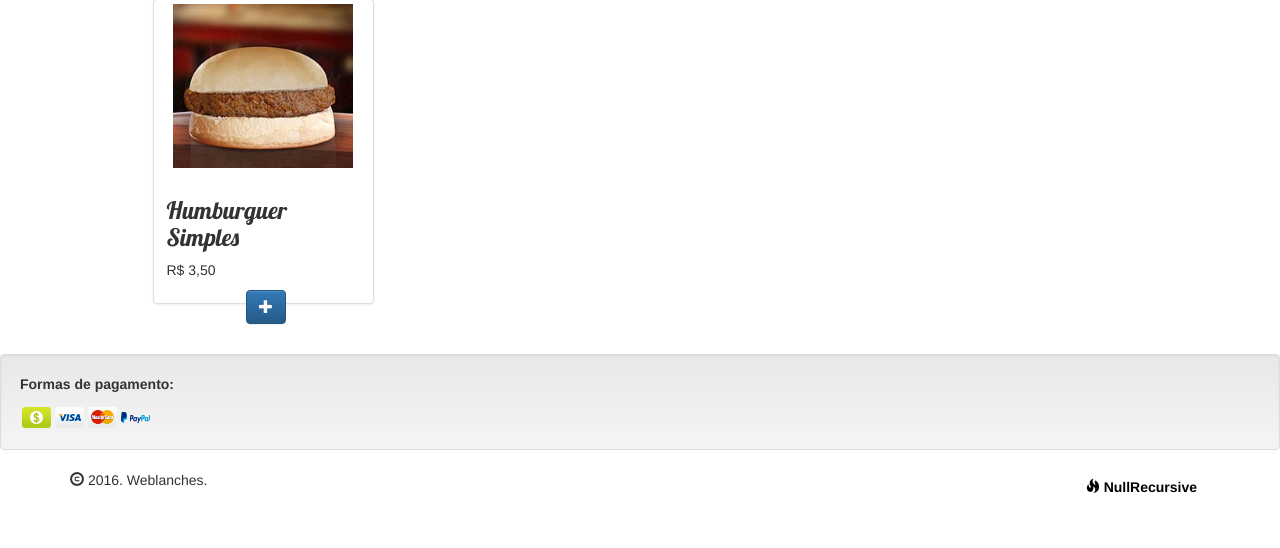
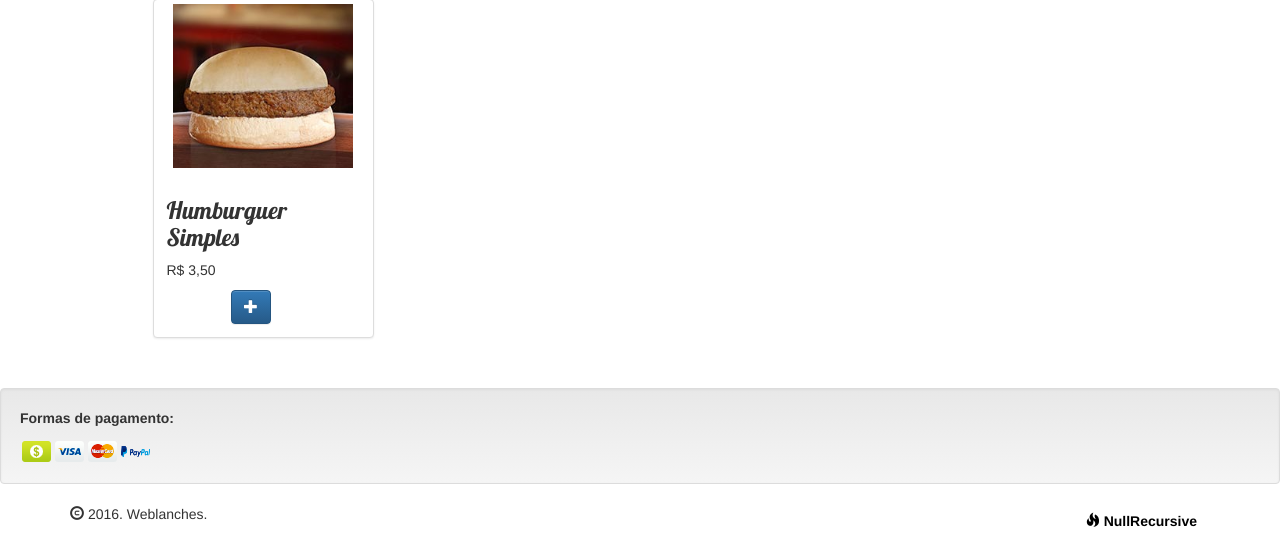
Before and after one commit to NullRecursive/WebLanches, a Django app: page /cardapio/hamburguer/ in a window 1280 px wide. Shown: the part 333-881 px from the top of the page. Before the commit the page ends 826 px from the top, so only its background shows below. Run offline with Django 3.2, Linux system fonts and the light colour scheme; some libraries are stand-ins or nearby versions.

Commit message:
hamburguer.html

```diff
--- a/loja/templates/loja/hamburguer.html
+++ b/loja/templates/loja/hamburguer.html
@@ -10,7 +10,7 @@
       <div class="caption">
         <h3>Humburguer Simples</h3>
       <p style="margin-left: 8" > R$ 3,50</p>
-      <div class="col-lg-1 col-md-offset-4"><button type="button" class="btn btn-primary" data-toggle="modal" data-target=".eu">
+      <div class="col-md-offset-4"><button type="button" class="btn btn-primary" data-toggle="modal" data-target=".eu">
             <span class="glyphicon glyphicon-plus" aria-hidden="true"></span>
       </button></div>
         <div class="modal fade eu" tabindex="-1" role="dialog" aria-labelledby="mySmallModalLabel">
```
